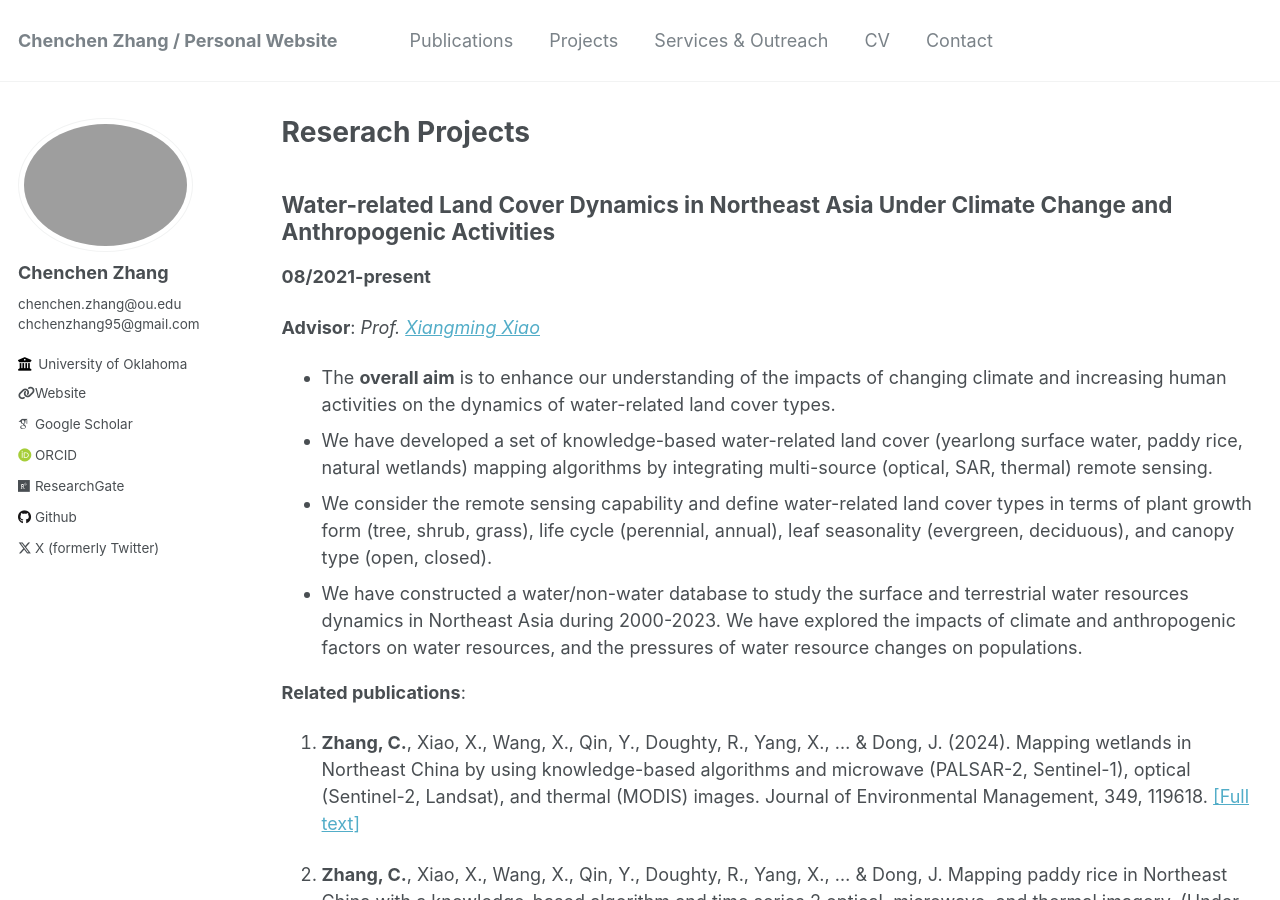
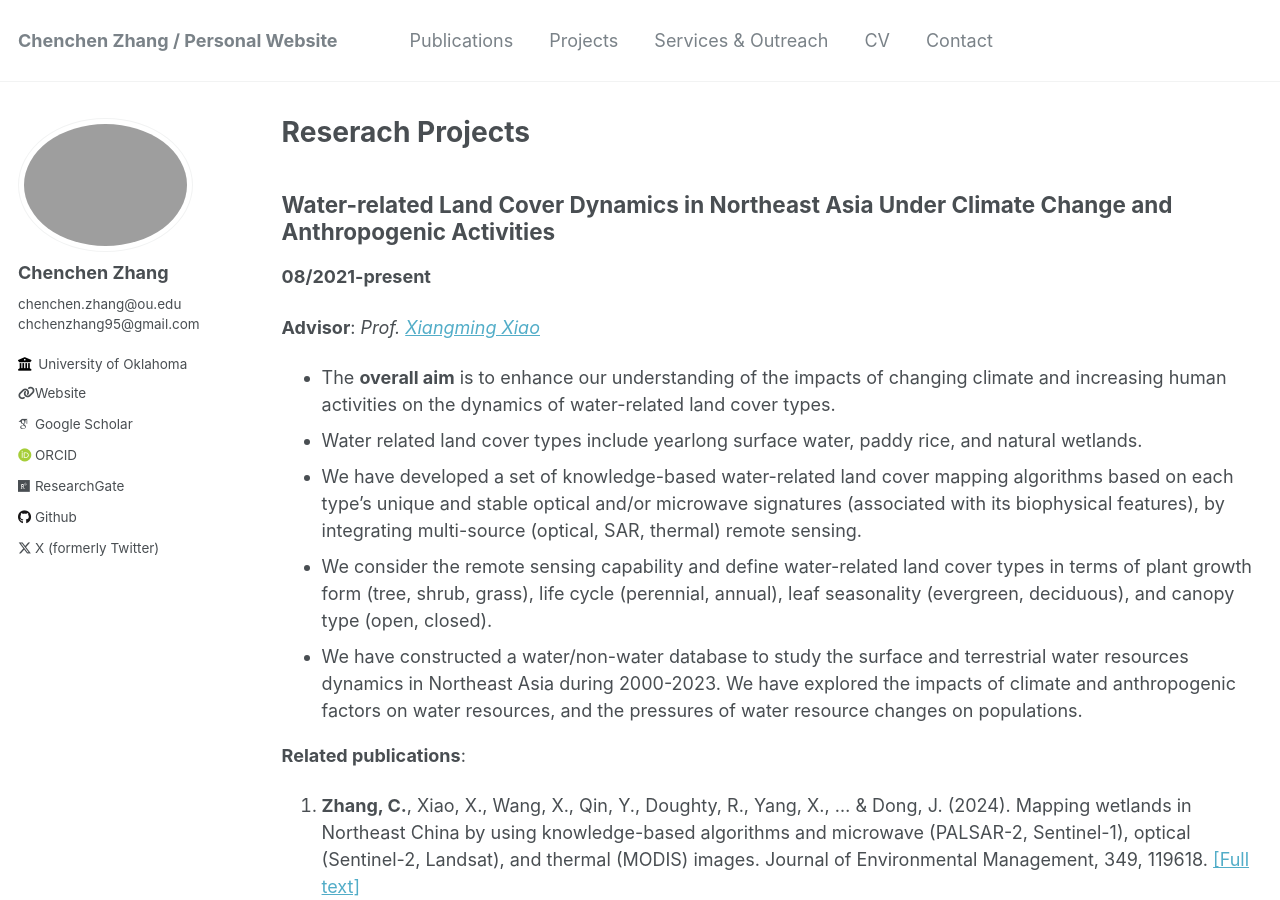
Before and after one commit to rszcc/rszcc.github.io, a Jekyll site: the page built from _pages/projects.md, in a window 1280 px wide and 900 px high. Built offline with Jekyll 4.4.1, drawn with Linux system fonts in a browser that asks for light colours; some web fonts are replaced.

Commit message:
Update projects.md

```diff
--- a/_pages/projects.md
+++ b/_pages/projects.md
@@ -12,10 +12,10 @@ author_profile: true
 **Advisor**: _Prof. [Xiangming Xiao](https://scholar.google.com/citations?user=71350TcAAAAJ&hl=en)_
 
 - The **overall aim** is to enhance our understanding of the impacts of changing climate and increasing human activities on the dynamics of water-related land cover types.
- - We have developed a set of knowledge-based water-related land cover (yearlong surface water, paddy rice, natural wetlands) mapping algorithms by integrating multi-source (optical, SAR, thermal) remote sensing.
+ - Water related land cover types include yearlong surface water, paddy rice, and natural wetlands.
+ - We have developed a set of knowledge-based water-related land cover mapping algorithms based on each type's unique and stable optical and/or microwave signatures (associated with its biophysical features), by integrating multi-source (optical, SAR, thermal) remote sensing.
  - We consider the remote sensing capability and define water-related land cover  types in terms of plant growth form (tree, shrub, grass), life cycle (perennial, annual), leaf seasonality (evergreen, deciduous), and canopy type (open, closed).
  - We have constructed a water/non-water database to study the surface and terrestrial water resources dynamics in Northeast Asia during 2000-2023. We have explored the impacts of climate and anthropogenic factors on water resources, and the pressures of water resource changes on populations.
-
 
 **Related publications**:
 
```
